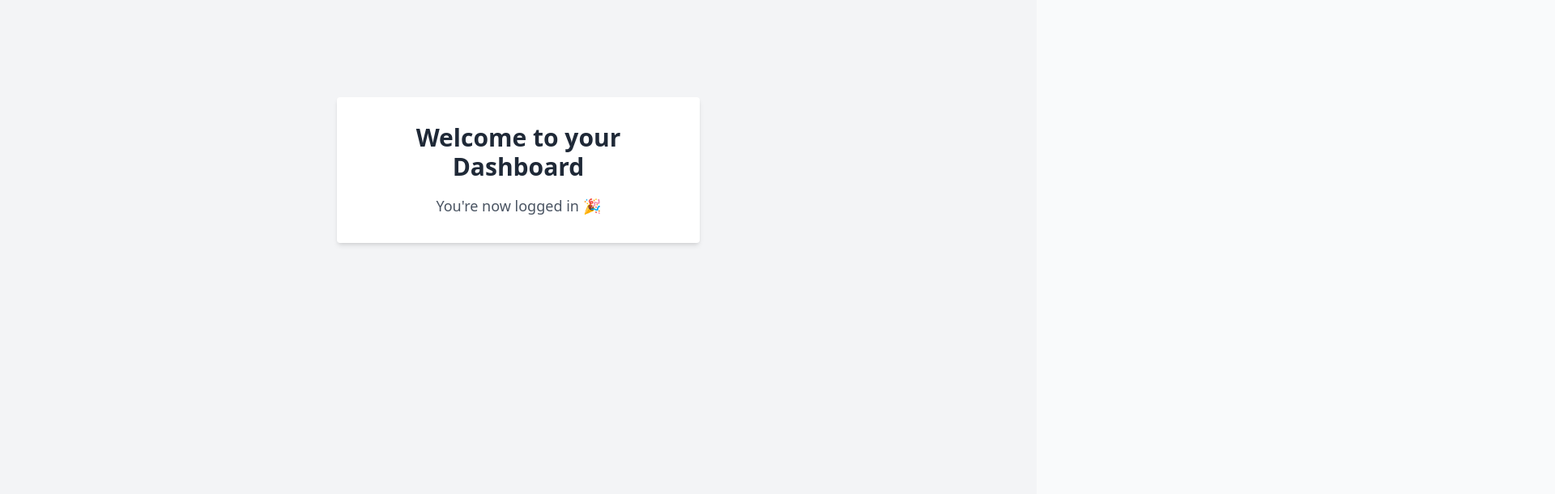
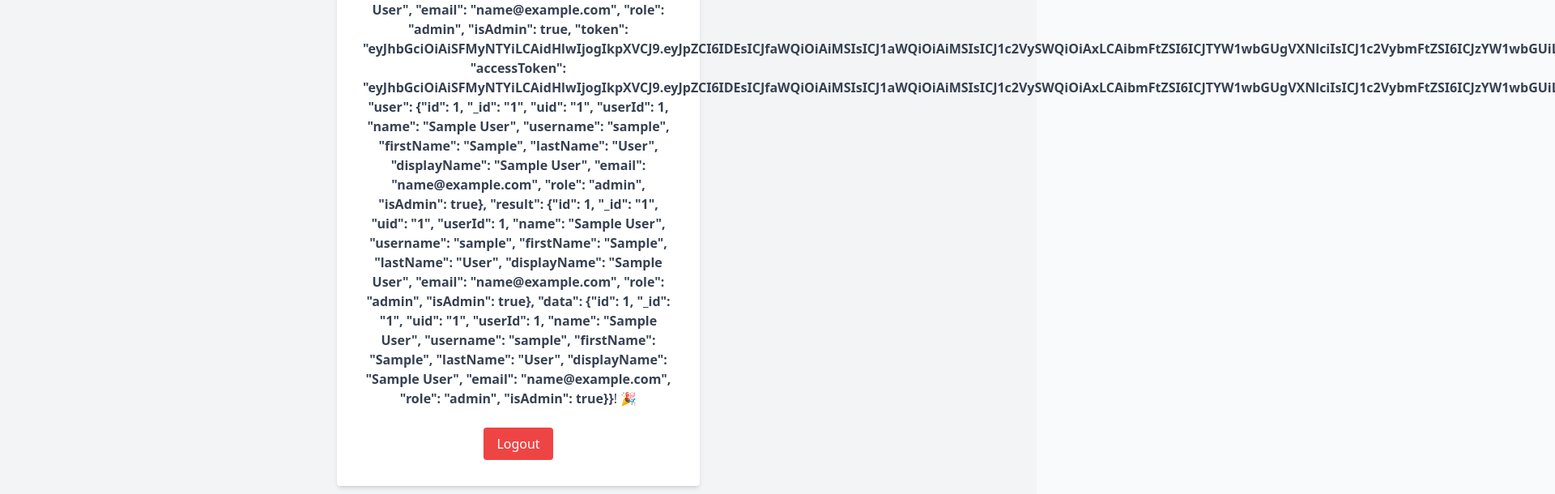
Before and after one commit to josehorta21/fittrack-frontend, a React (Vite) app: page /dashboard in a window 1280 px wide. Shown: the part 190-800 px from the top of the page at 81% size, 1920 px wide, since content can reach past the window. Built offline with nearby package versions, Linux system fonts and the light colour scheme; no server answers; sample sign-in values are in the browser's storage.

Commit message:
Update styled Dashboard component

```diff
--- a/src/pages/Dashboard.jsx
+++ b/src/pages/Dashboard.jsx
@@ -1,11 +1,42 @@
-import React from 'react';
+import React, { useEffect, useState } from 'react';
+import { useNavigate } from 'react-router-dom';
 
 function Dashboard() {
+  const [userName, setUserName] = useState('');
+  const navigate = useNavigate();
+
+  useEffect(() => {
+    const token = localStorage.getItem('token');
+    const storedName = localStorage.getItem('user');
+
+    if (!token) {
+      navigate('/');
+    }
+
+    if (storedName) {
+      setUserName(storedName);
+    }
+  }, [navigate]);
+
+  const handleLogout = () => {
+    localStorage.removeItem('token');
+    localStorage.removeItem('user');
+    navigate('/');
+  };
+
   return (
     <div className="min-h-screen flex items-center justify-center bg-gray-100 px-4">
       <div className="bg-white p-8 rounded shadow-md w-full max-w-md text-center">
-        <h1 className="text-3xl font-bold mb-4">Welcome to your Dashboard</h1>
-        <p className="text-gray-600 text-lg">You're now logged in 🎉</p>
+        <h1 className="text-3xl font-bold mb-4">Dashboard</h1>
+        <p className="text-gray-700 mb-6">
+          Welcome back, <span className="font-semibold">{userName || 'User'}</span>! 🎉
+        </p>
+        <button
+          onClick={handleLogout}
+          className="bg-red-500 text-white px-4 py-2 rounded hover:bg-red-600 transition"
+        >
+          Logout
+        </button>
       </div>
     </div>
   );
```
